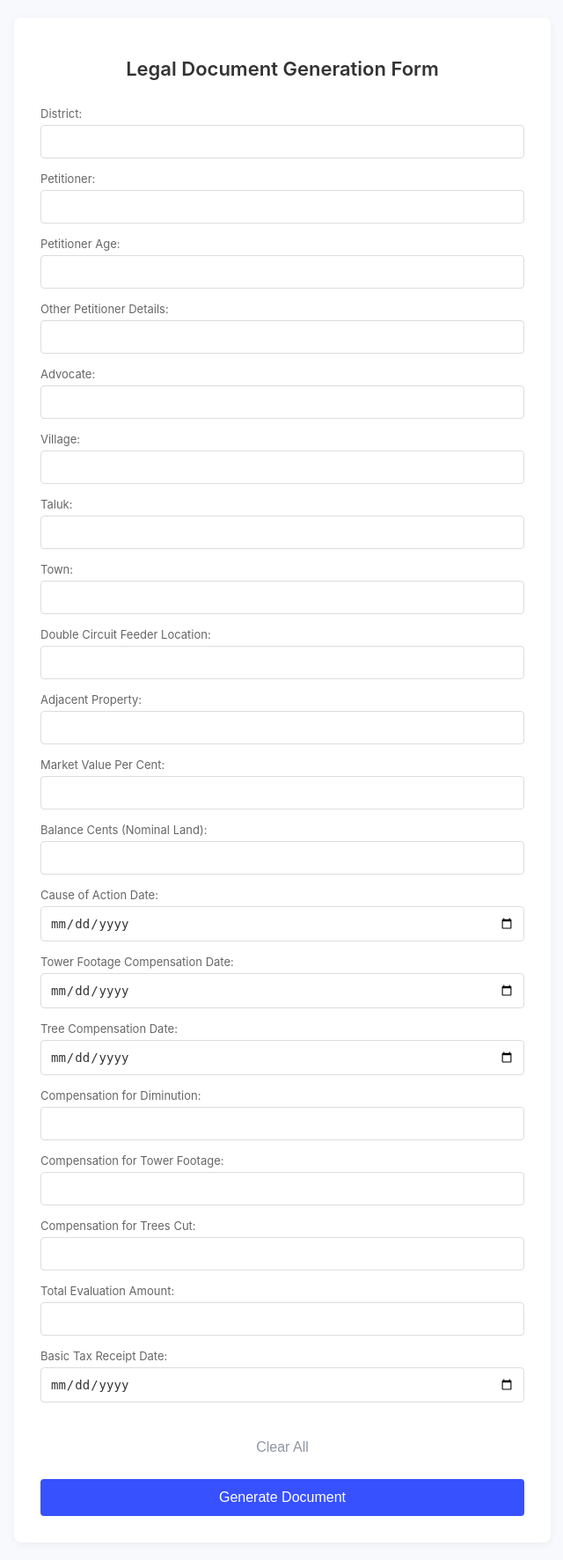
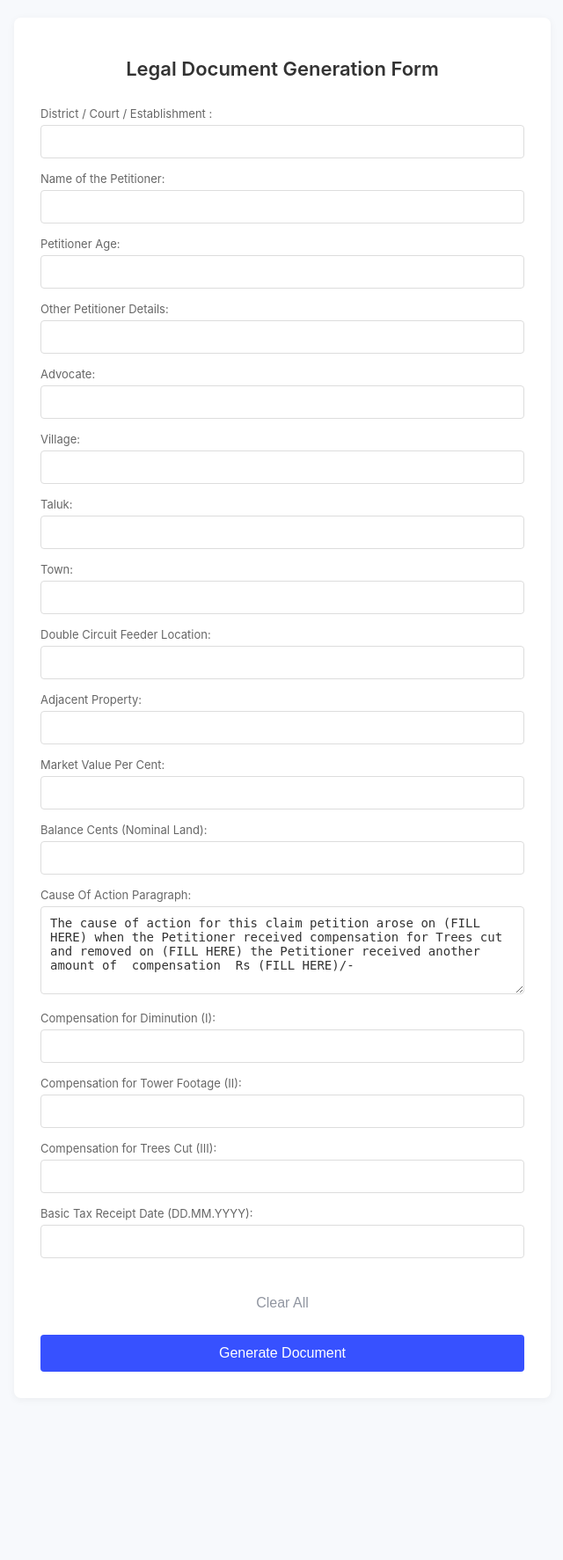
Before and after one commit to TharunThomas8/e-filing, a Flask app: page / in a window 1280 px wide. Shown: the whole page at 88% size, without its empty margins (319-959 px from the left). After the commit the page ends 1559 px from the top, so only its background shows below. Run offline with Flask 3, Linux system fonts and the light colour scheme.

Commit message:
Appa's new list of changes

```diff
--- a/app.py
+++ b/app.py
@@ -6,6 +6,8 @@ import tempfile
 import io
 import boto3
 from dotenv import load_dotenv
+from form_fields import FIELDS
+from s3_bucketHandler import *
 
 load_dotenv()
 
@@ -59,85 +61,8 @@ def process_docx(template_path, replacements, output_path):
     # Upload the updated document to S3
     s3.upload_fileobj(output_stream, bucket_name, output_path)
 
-def serve_s3_file_as_attachment(s3_path, download_filename=None):
-    """
-    Download a file from S3 and serve it as an attachment to the user.
-
-    Args:
-        s3_path (str): Path to the file in S3, without leading slash
-        download_filename (str, optional): Filename to use for the download.
-            If not provided, uses the filename from s3_path.
-
-    Returns:
-        Flask response object with file attachment
-    """
-
-    # Use the provided filename or extract from s3_path
-    if download_filename is None:
-        download_filename = os.path.basename(s3_path)
-
-    # Create a temporary file to store the downloaded document
-    with tempfile.NamedTemporaryFile(delete=False, suffix=os.path.splitext(download_filename)[1]) as temp_file:
-        temp_path = temp_file.name
-
-    # Download the file from S3
-    s3.download_file(bucket_name, s3_path, temp_path)
-
-    # Determine MIME type based on file extension
-    mime_types = {
-        '.docx': 'application/vnd.openxmlformats-officedocument.wordprocessingml.document',
-        '.pdf': 'application/pdf',
-        '.xlsx': 'application/vnd.openxmlformats-officedocument.spreadsheetml.sheet',
-        '.csv': 'text/csv',
-        '.txt': 'text/plain',
-        # Add more MIME types as needed
-    }
-    file_ext = os.path.splitext(download_filename)[1].lower()
-    mime_type = mime_types.get(file_ext, 'application/octet-stream')
-
-    # Send the file to the user as an attachment
-    response = make_response(send_file(
-        temp_path,
-        mimetype=mime_type,
-        as_attachment=True,
-        download_name=download_filename
-    ))
-
-    # Clean up the temporary file after the response is sent
-    @response.call_on_close
-    def cleanup():
-        if os.path.exists(temp_path):
-            os.remove(temp_path)
-
-    return response
-
-
 @app.route("/", methods=["GET", "POST"])
 def form():
-
-    FIELDS = [
-        {"name": "district", "label": "District", "placeholder": "(DISTRICT)", "datatype": "text"},
-        {"name": "petitioner", "label": "Petitioner", "placeholder": "(PETITIONER)", "datatype": "text"},
-        {"name": "petitioner_age", "label": "Petitioner Age", "placeholder": "(PETITIONER_AGE)", "datatype": "number"},
-        {"name": "petitioner_details", "label": "Other Petitioner Details", "placeholder": "(PETITIONER_DETAILS)", "datatype": "text"},
-        {"name": "advocate", "label": "Advocate", "placeholder": "(ADVOCATE)", "datatype": "text"},
-        {"name": "village", "label": "Village", "placeholder": "(VILLAGE)", "datatype": "text"},
-        {"name": "taluk", "label": "Taluk", "placeholder": "(TALUK)", "datatype": "text"},
-        {"name": "town", "label": "Town", "placeholder": "(TOWN)", "datatype": "text"},
-        {"name": "sof_p1_fdr_loc", "label": "Double Circuit Feeder Location", "placeholder": "(Double_Circuit_Feeder_Location)", "datatype": "text"},
-        {"name": "sof_p5_adj_loc", "label": "Adjacent Property", "placeholder": "(ADJ_LOC)", "datatype": "text"},
-        {"name": "sof_p5_market_value", "label": "Market Value Per Cent", "placeholder": "(MARKET_VALUE)", "datatype": "number"},
-        {"name": "sof_p7_balance_cents", "label": "Balance Cents (Nominal Land)", "placeholder": "(CENTS_BALANCE)", "datatype": "number"},
-        {"name": "sof_p8_date1", "label": "Cause of Action Date", "placeholder": "(DATE1)", "datatype": "date"},
-        {"name": "sof_p8_date2", "label": "Tower Footage Compensation Date", "placeholder": "(DATE2)", "datatype": "date"},
-        {"name": "sof_p8_date3", "label": "Tree Compensation Date", "placeholder": "(DATE3)", "datatype": "date"},
-        {"name": "ccp_amnt1", "label": "Compensation for Diminution", "placeholder": "(AMNT1)", "datatype": "number"},
-        {"name": "ccp_amnt2", "label": "Compensation for Tower Footage", "placeholder": "(AMNT2)", "datatype": "number"},
-        {"name": "ccp_amnt3", "label": "Compensation for Trees Cut", "placeholder": "(AMNT3)", "datatype": "number"},
-        {"name": "ttl_amt", "label": "Total Evaluation Amount", "placeholder": "(TOTAL_AMOUNT)", "datatype": "number"},
-        {"name": "tax_rcpt_date4", "label": "Basic Tax Receipt Date", "placeholder": "(DATE4)", "datatype": "date"},
-    ]
-
 
     if request.method == "POST":
         data = request.form.to_dict()
@@ -149,6 +74,8 @@ def form():
             for field in FIELDS
         }
         replacements["(CURRENT_DATE)"] = get_formatted_current_date()
+        replacements["(TOTAL_AMOUNT)"] = str(int(replacements["(AMNT1)"]) + int(replacements["(AMNT2)"]) + int(replacements["(AMNT3)"]))
+        replacements["(CAUSE_OF_ACTION)"] += "and there after continually at " + replacements["(VILLAGE)"] + " Village in " + replacements["(TALUK)"] + " Taluk which is within the jurisdiction of this Honourable Court."
 
         # print(replacements)
         output_filename = f"{get_custom_datetime_format()}_output.docx"
@@ -156,7 +83,7 @@ def form():
 
         process_docx("template.docx", replacements, output_path)
 
-        return serve_s3_file_as_attachment(output_path, output_filename)
+        return serve_s3_file_as_attachment(s3, bucket_name, output_path, output_filename)
 
     return render_template("form.html", fields=FIELDS)
 
--- /dev/null
+++ b/form_fields.py
@@ -0,0 +1,23 @@
+FIELDS = [
+    {"name": "district", "label": "District / Court / Establishment ", "placeholder": "(DISTRICT)", "datatype": "text"},
+    {"name": "petitioner", "label": "Name of the Petitioner", "placeholder": "(PETITIONER)", "datatype": "text"},
+    {"name": "petitioner_age", "label": "Petitioner Age", "placeholder": "(PETITIONER_AGE)", "datatype": "number"},
+    {"name": "petitioner_details", "label": "Other Petitioner Details", "placeholder": "(PETITIONER_DETAILS)", "datatype": "text"},
+    {"name": "advocate", "label": "Advocate", "placeholder": "(ADVOCATE)", "datatype": "text"},
+    {"name": "village", "label": "Village", "placeholder": "(VILLAGE)", "datatype": "text"},
+    {"name": "taluk", "label": "Taluk", "placeholder": "(TALUK)", "datatype": "text"},
+    {"name": "town", "label": "Town", "placeholder": "(TOWN)", "datatype": "text"},
+    {"name": "sof_p1_fdr_loc", "label": "Double Circuit Feeder Location", "placeholder": "(Double_Circuit_Feeder_Location)", "datatype": "text"},
+    {"name": "sof_p5_adj_loc", "label": "Adjacent Property", "placeholder": "(ADJ_LOC)", "datatype": "text"},
+    {"name": "sof_p5_market_value", "label": "Market Value Per Cent", "placeholder": "(MARKET_VALUE)", "datatype": "number"},
+    {"name": "sof_p7_balance_cents", "label": "Balance Cents (Nominal Land)", "placeholder": "(CENTS_BALANCE)", "datatype": "number"},
+    # {"name": "sof_p8_date1", "label": "Cause of Action Date (DD.MM.YYYY)", "placeholder": "(DATE1)", "datatype": "text"}, # In cause of action
+    # {"name": "sof_p8_date2", "label": "Tower Footage Compensation Date (DD.MM.YYYY)", "placeholder": "(DATE2)", "datatype": "text"}, # In cause of action
+    # {"name": "sof_p8_date3", "label": "Tree Compensation Date (DD.MM.YYYY)", "placeholder": "(DATE3)", "datatype": "text"}, # In cause of action
+    {"name": "coa", "label": "Cause Of Action Paragraph", "placeholder": "(CAUSE_OF_ACTION)", "datatype": "textarea", "default": "The cause of action for this claim petition arose on (FILL HERE) when the Petitioner received compensation for Trees cut and removed on (FILL HERE) the Petitioner received another amount of  compensation  Rs (FILL HERE)/-"},
+    {"name": "ccp_amnt1", "label": "Compensation for Diminution (I)", "placeholder": "(AMNT1)", "datatype": "number"},
+    {"name": "ccp_amnt2", "label": "Compensation for Tower Footage (II)", "placeholder": "(AMNT2)", "datatype": "number"},
+    {"name": "ccp_amnt3", "label": "Compensation for Trees Cut (III)", "placeholder": "(AMNT3)", "datatype": "number"},
+    # {"name": "ttl_amt", "label": "Total Evaluation Amount", "placeholder": "(TOTAL_AMOUNT)", "datatype": "number"},
+    {"name": "tax_rcpt_date4", "label": "Basic Tax Receipt Date (DD.MM.YYYY)", "placeholder": "(DATE4)", "datatype": "text"},
+]
--- /dev/null
+++ b/static/script.js
@@ -0,0 +1,48 @@
+document.getElementById('clear_btn').addEventListener('click', function() {
+const confirmClear = confirm("Are you sure you want to clear all form fields?");
+
+if (confirmClear) {
+    const inputs = document.querySelectorAll('input');
+
+    inputs.forEach(input => {
+    input.value = '';
+    });
+}
+});
+
+function convertToWords(input) {
+    const num = parseInt(input.value);
+    const targetId = "words-" + input.name;
+    const outputDiv = document.getElementById(targetId);
+
+    if (!input.value || isNaN(num)) {
+        outputDiv.innerText = '';
+        return;
+    }
+
+    const ones = ['', 'One', 'Two', 'Three', 'Four', 'Five', 'Six', 'Seven', 'Eight', 'Nine',
+                  'Ten', 'Eleven', 'Twelve', 'Thirteen', 'Fourteen', 'Fifteen',
+                  'Sixteen', 'Seventeen', 'Eighteen', 'Nineteen'];
+    const tens = ['', '', 'Twenty', 'Thirty', 'Forty', 'Fifty', 'Sixty', 'Seventy', 'Eighty', 'Ninety'];
+
+    function numToWords(n, s) {
+        let str = '';
+        if (n > 19) {
+            str += tens[Math.floor(n / 10)] + ' ' + ones[n % 10];
+        } else {
+            str += ones[n];
+        }
+        if (n !== 0) str += ' ' + s;
+        return str;
+    }
+
+    let output = '';
+    output += numToWords(Math.floor(num / 10000000), 'Crore ');
+    output += numToWords(Math.floor((num / 100000) % 100), 'Lakh ');
+    output += numToWords(Math.floor((num / 1000) % 100), 'Thousand ');
+    output += numToWords(Math.floor((num / 100) % 10), 'Hundred ');
+    if (num > 100 && num % 100 > 0) output += ' and ';
+    output += numToWords(num % 100, '');
+
+    outputDiv.innerText = output.trim();
+}
--- a/static/styles.css
+++ b/static/styles.css
@@ -55,6 +55,13 @@ label {
   margin-bottom: 5px;
 }
 
+.words-output {
+  display: block;
+  font-size: 12px;
+  color: #666;
+  margin: 5px;
+}
+
 input[type="text"],
 input[type="date"],
 input[type="number"],
@@ -70,6 +77,17 @@ select {
 
 input[type="text"]::placeholder {
   color: #ccc;
+}
+
+textarea {
+  width: 100%;
+  height: 100px;
+  padding: 10px;
+  border: 1px solid #ddd;
+  border-radius: 4px;
+  font-size: 14px;
+  color: #333;
+  box-sizing: border-box;
 }
 
 button {
--- a/templates/form.html
+++ b/templates/form.html
@@ -4,6 +4,7 @@
   <meta charset="utf-8">
   <title>Document Generator</title>
   <link rel="stylesheet" href="static/styles.css">
+  <script src="static/script.js"></script>
   <meta name="viewport" content="width=device-width, initial-scale=1.0">
 </head>
 <body>
@@ -16,9 +17,12 @@
           {% if field.datatype == 'text' %}
             <input type="text" name="{{ field.name }}" id="{{ field.name }}" required>
           {% elif field.datatype == 'number' %}
-            <input type="number" name="{{ field.name }}" id="{{ field.name }}" required>
+            <input type="number" name="{{ field.name }}" id="{{ field.name }}" required oninput="convertToWords(this)">
+            <div id="words-{{ field.name }}" class="words-output"></div>
           {% elif field.datatype == 'date' %}
             <input type="date" name="{{ field.name }}" id="{{ field.name }}" required>
+          {% elif field.datatype == 'textarea' %}
+            <textarea name="{{ field.name }}" id="{{ field.name }}" required>{{ field.default }}</textarea>
           {% endif %}
         </div>
       {% endfor %}
@@ -26,18 +30,5 @@
       <button type="submit">Generate Document</button>
     </form>
   </div>
-<script>
-  document.getElementById('clear_btn').addEventListener('click', function() {
-    const confirmClear = confirm("Are you sure you want to clear all form fields?");
-
-    if (confirmClear) {
-      const inputs = document.querySelectorAll('input');
-
-      inputs.forEach(input => {
-        input.value = '';
-      });
-    }
-  });
-</script>
 </body>
 </html>
```
Also changed, not shown: s3_bucketHandler.py (added, +55 -0 lines), 2 other files.
